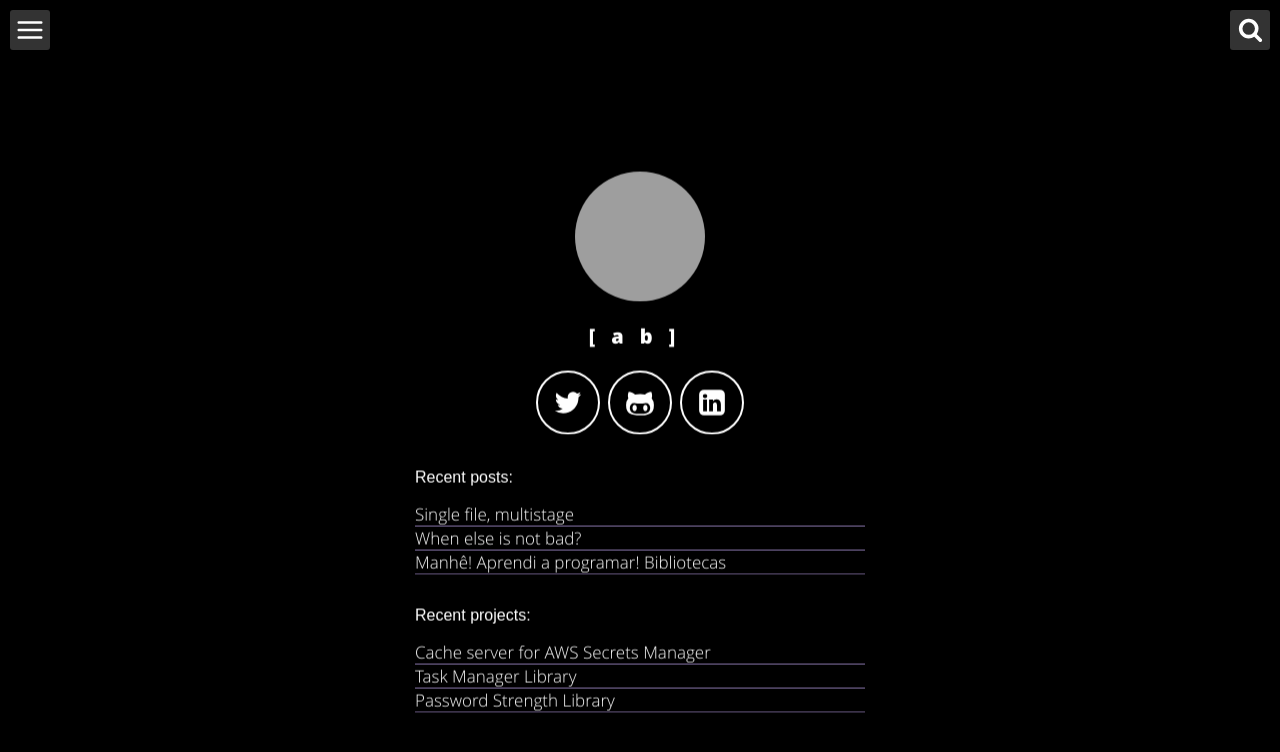
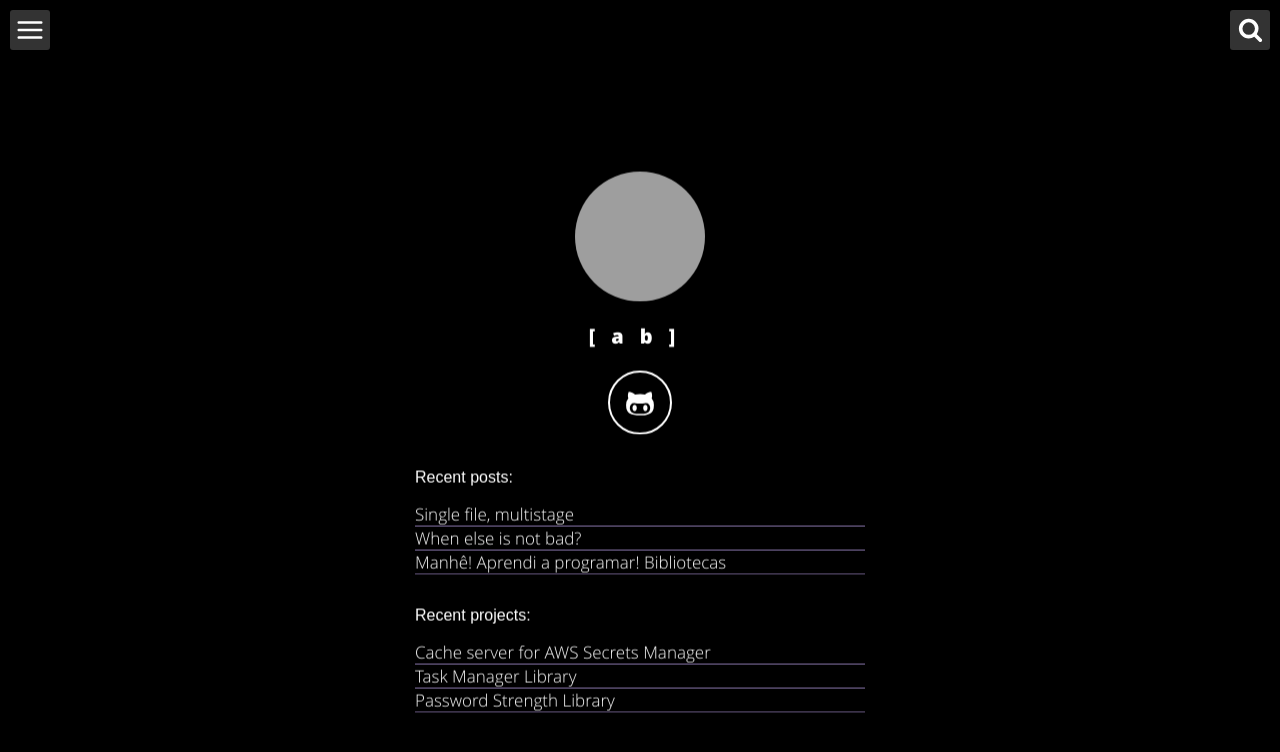
Before and after one commit to abdala/abdala.github.io, a Jekyll site: the page built from index.html, in a window 1280 px wide. Shown: the top 752 px of the page. Built offline with Jekyll 4.4.1, drawn with Linux system fonts in a browser that asks for light colours; grey boxes are pictures that could not be loaded.

Commit message:
Update header-default.html

```diff
--- a/_includes/header-default.html
+++ b/_includes/header-default.html
@@ -10,16 +10,8 @@
         </h1>
 
         <div class="icons-home">
-            <a aria-label="My Twitter" title="Follow me on Twitter" target="_blank" href="https://twitter.com/{{site.twitter_username}}">
-                <svg class="icon icon-twitter"><use xlink:href="#icon-twitter"></use></svg>
-            </a>
-
             <a aria-label="My Github" title="Show my projects" target="_blank" href="https://github.com/{{site.github_username}}">
                 <svg class="icon icon-github-alt"><use xlink:href="#icon-github-alt"></use></svg>
-            </a>
-
-            <a aria-label="My LinkedIn" title="Show my linkedin profile" target="_blank" href="https://www.linkedin.com/in/{{site.linkedin_public_url}}">
-                <svg class="icon icon-linkedin"><use xlink:href="#icon-linkedin"></use></svg>
             </a>
         </div>
 
```
